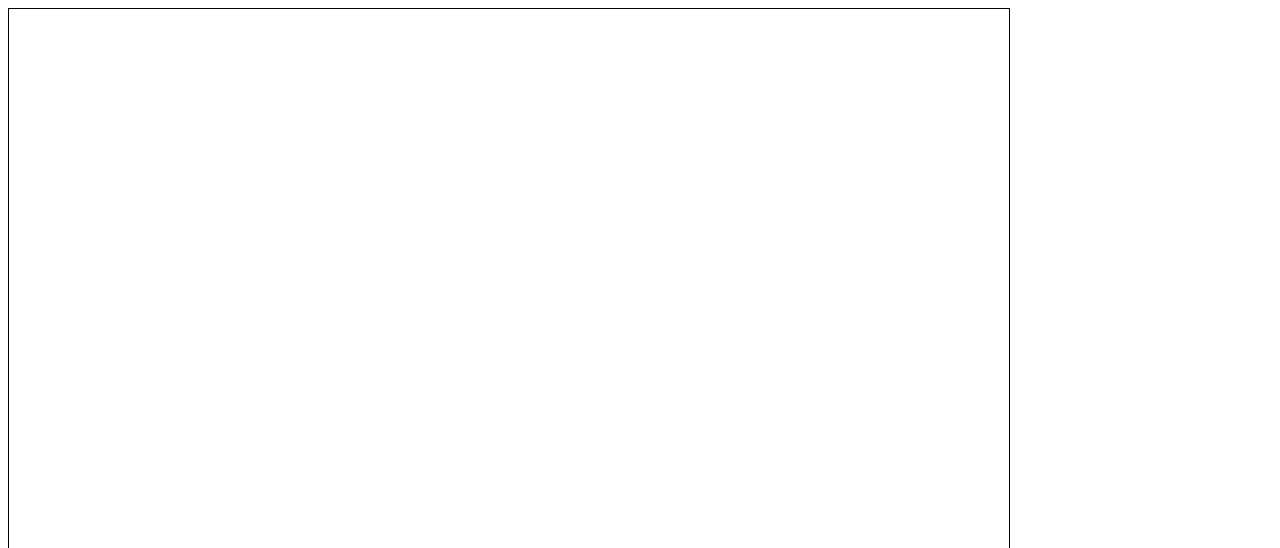
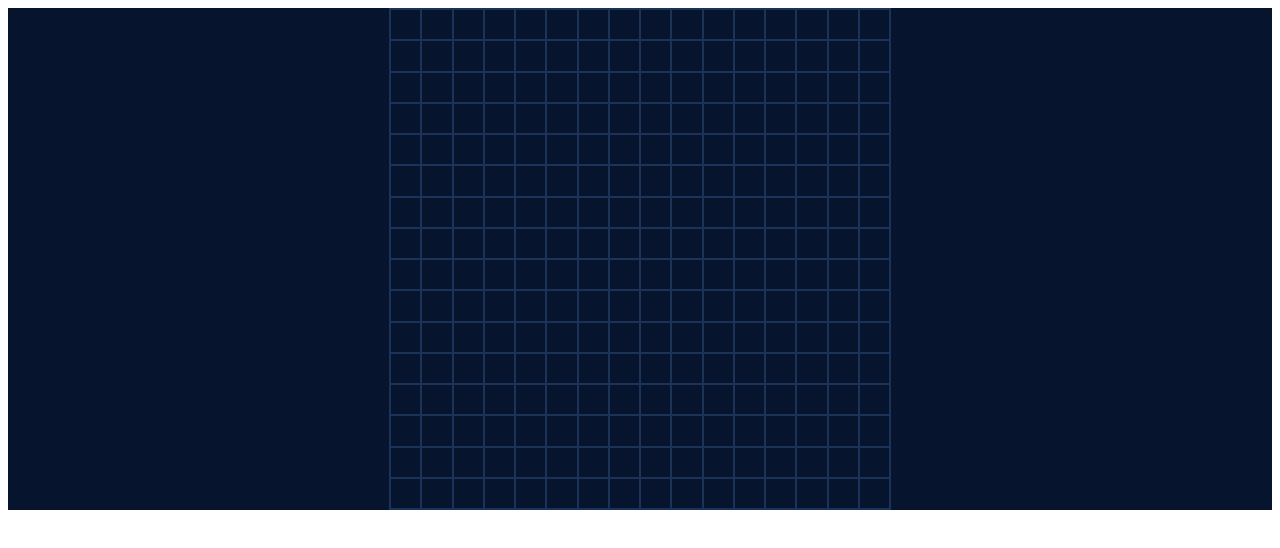
Before and after one commit to halosij/etchASketch, a plain HTML site: page index.html in a window 1280 px wide. Shown: the top 548 px of the page. Drawn offline with Linux system fonts and the light colour scheme.

Commit message:
Trying to make it work. Had some issues with ui. Grid is also not perfect

```diff
--- a/index.html
+++ b/index.html
@@ -7,8 +7,27 @@
     <title>Etch-a-Sketch</title>
 </head>
 <body>
+    <div class="backgroundContainer">
+
     <div id="squaredivsContainer">
 
     </div>
+    </div>
+
+    <script>
+
+        const squaredivsContainer = document.querySelector('#squaredivsContainer');
+
+        for (let x = 1; x <= 16*16; x++){
+            let square = document.createElement('div')
+            square.style.width = "29.25px";
+            square.style.height = "29.25px";
+            square.style.border = "1px solid #1B3358";
+            square.style.color = "#F5D7DB";
+            square.className = "square";
+
+            squaredivsContainer.appendChild(square);
+        }
+    </script>
 </body>
 </html>
--- a/styles.css
+++ b/styles.css
@@ -1,5 +1,19 @@
 #squaredivsContainer{
-    width: 1000px;
-    height: 1000px;
-    border: 1px solid black;
+    width: 500px;
+    height: 500px;
+    border: 1px solid #1B3358;
+    display: flex;
+    flex-wrap: wrap;
+
 }
+
+.backgroundContainer{
+    display: flex;
+    justify-content: center;
+    background-color: #06142e;
+}
+
+.square:hover{
+    background-color: blue;
+
+}
```
